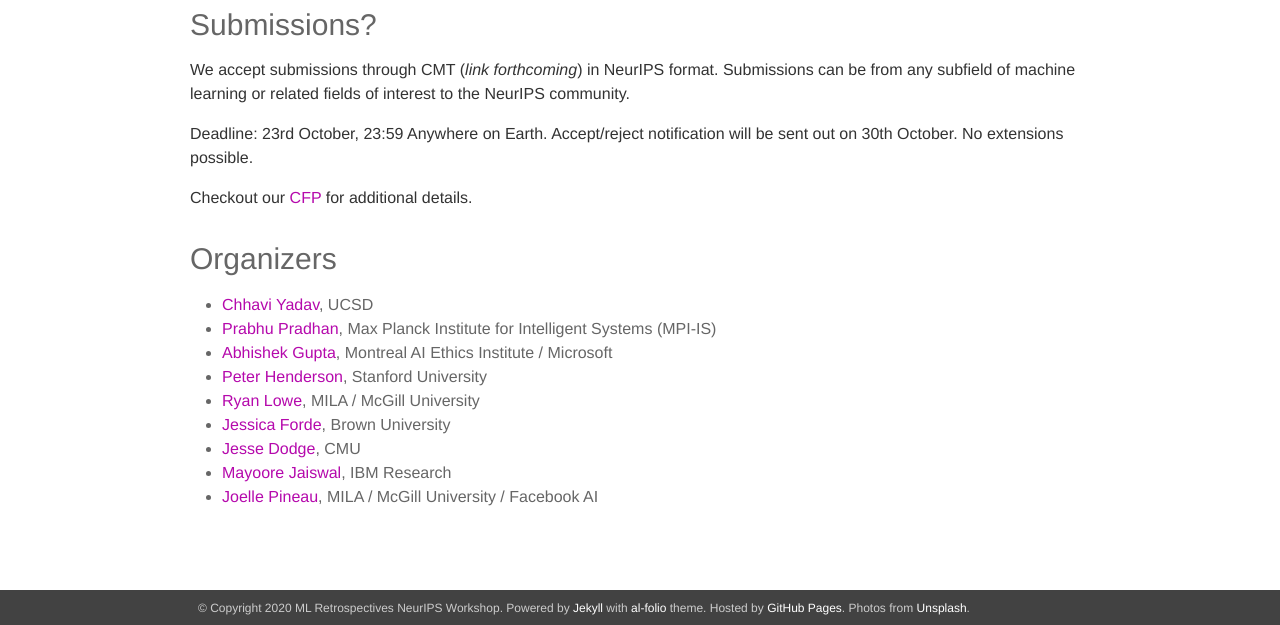
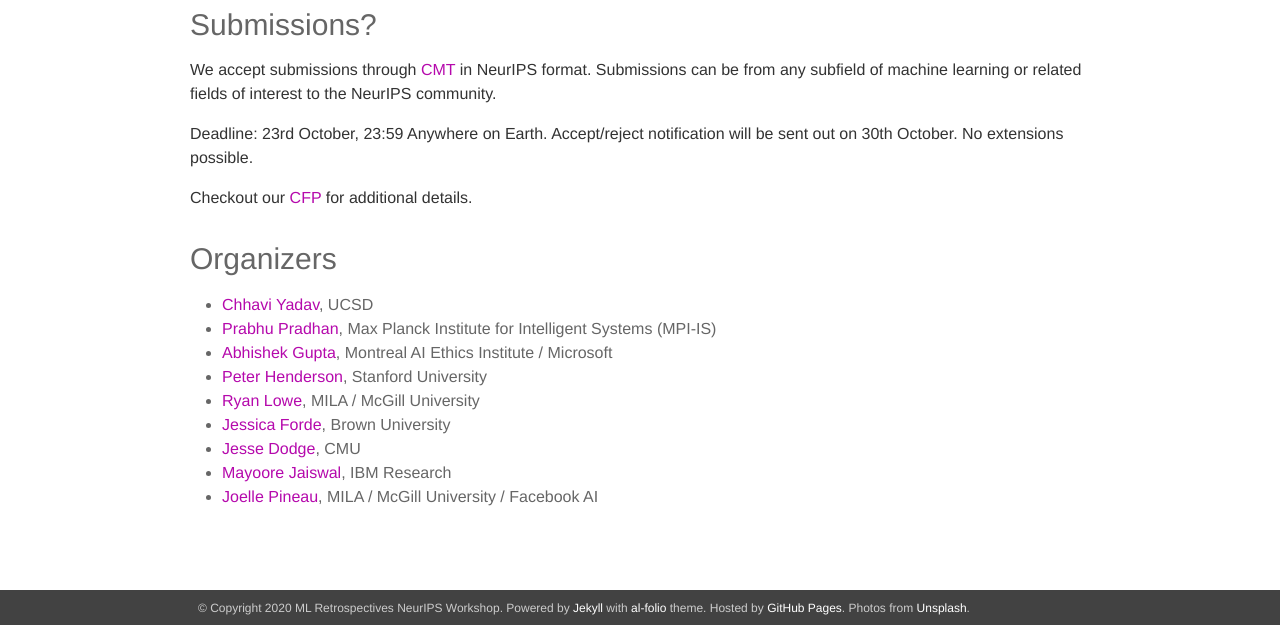
Before and after one commit to ml-retrospectives/neurips2020, a Jekyll site: the page built from _pages/00_home.md, in a window 1280 px wide and 900 px high, scrolled down 989 px, cut to the strip 275-900 px from the top of the window. Built offline with Jekyll 4.4.1, drawn with Linux system fonts in a browser that asks for light colours; nearby versions of some CDN libraries.

Commit message:
added CMT link

```diff
--- a/_pages/00_home.md
+++ b/_pages/00_home.md
@@ -43,7 +43,7 @@ In conjunction with [NeurIPS](https://neurips.cc/), the workshop will be held vi
 
 ### Submissions?
 
-We accept submissions through CMT (_link forthcoming_) in NeurIPS format. Submissions can be from any subfield of machine learning or related fields of interest to the NeurIPS community.
+We accept submissions through [CMT](https://cmt3.research.microsoft.com/MLRSA2020) in NeurIPS format. Submissions can be from any subfield of machine learning or related fields of interest to the NeurIPS community.
 
 **Deadline: 23rd October, 23:59 Anywhere on Earth. Accept/reject notification will be sent out on 30th October.** No extensions possible.
 
```
